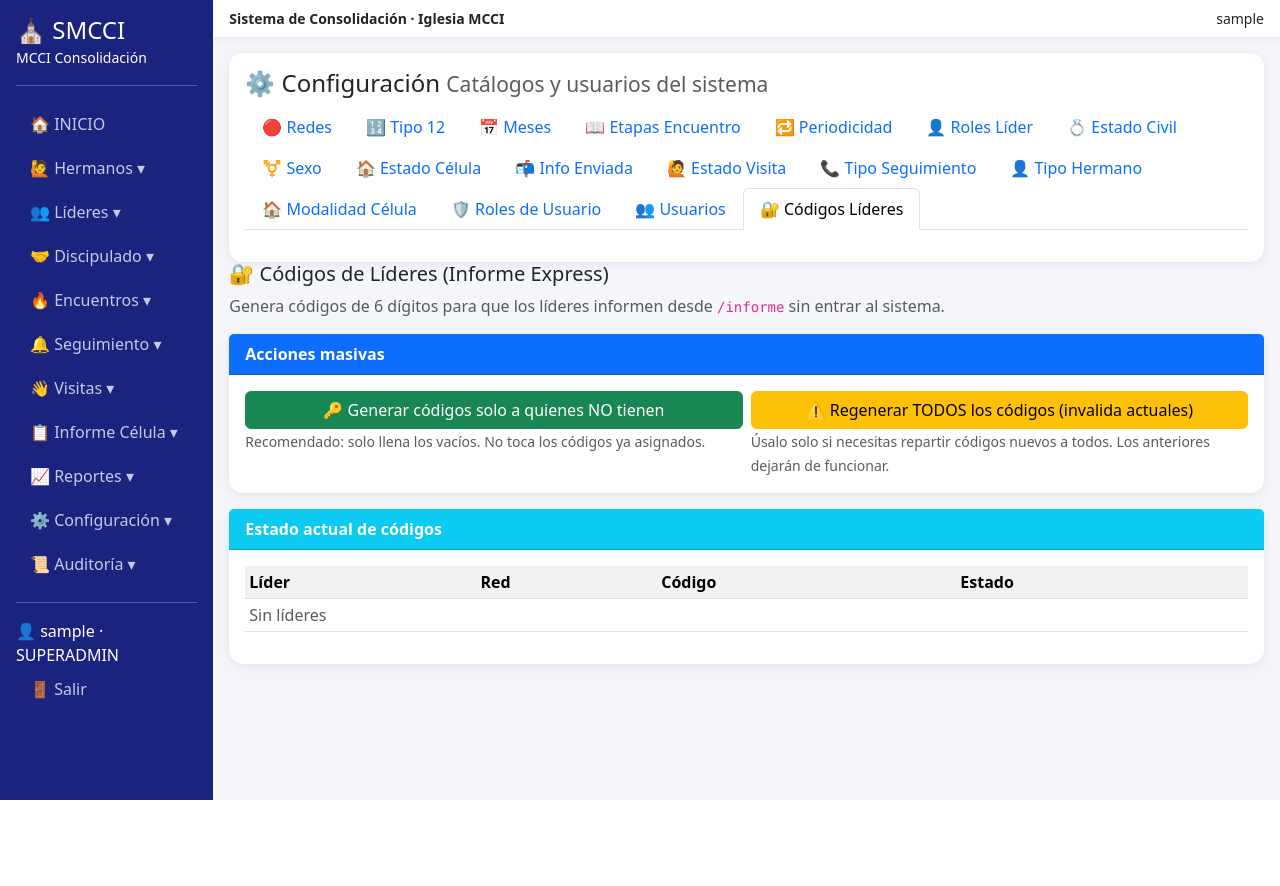
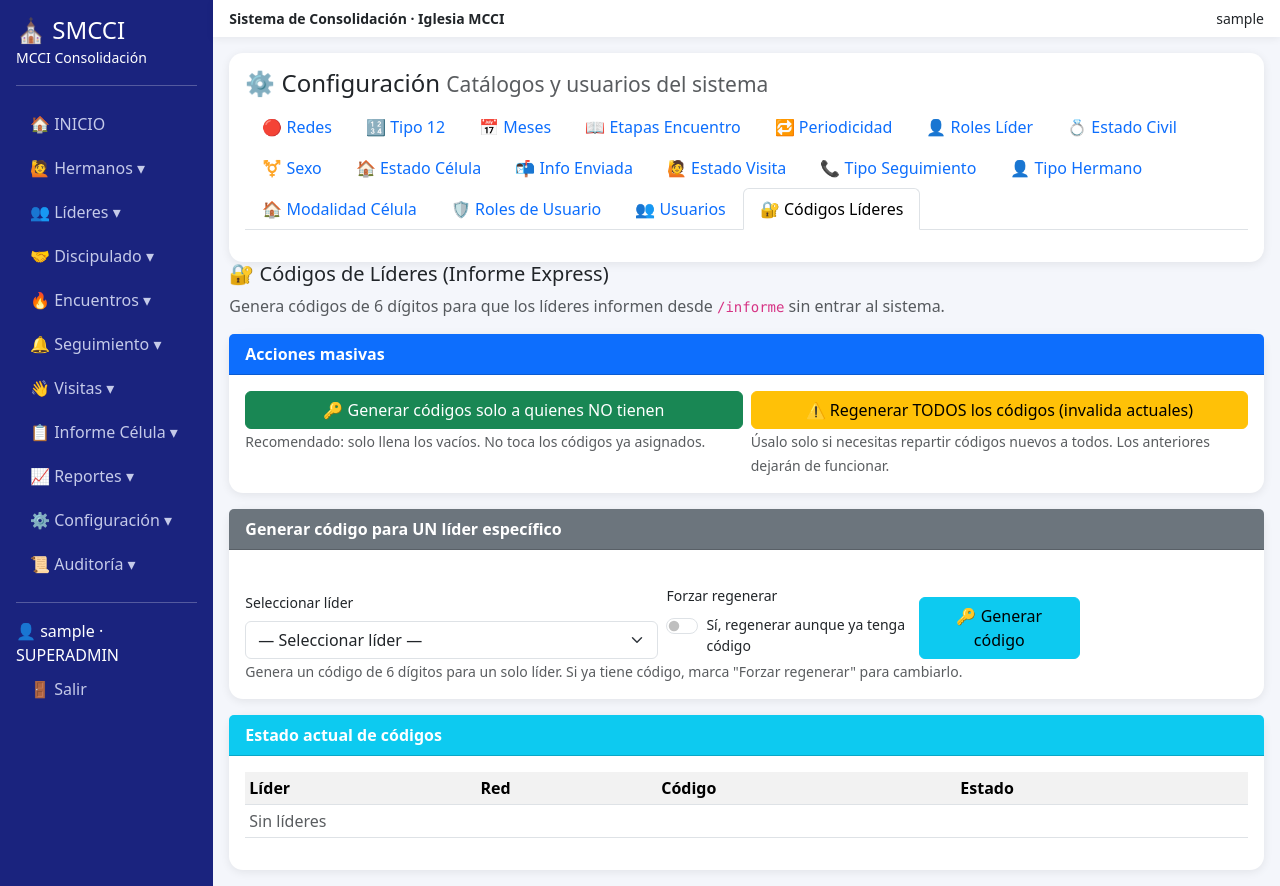
Before and after one commit to aeot69-cyber/smcci-backend, a Flask app: page /configuracion in a window 1280 px wide, after a click on "🔐 Códigos Líderes". Before the commit the page ends 800 px from the top, so only its background shows below. Run offline with Flask 3, Linux system fonts and the light colour scheme; the visitor is signed in with stand-in values (Sample User, id 1); data that the repository does not hold is empty; some libraries are stand-ins or nearby versions.

Commit message:
Allow ADMIN to generate leader codes (Configuración → Códigos Líderes)
- Template: show Códigos Líderes tab for SUPERADMIN and ADMIN
- Backend: allow SUPERADMIN and ADMIN in 3 handlers (generar_codigos_lideres, generar_codigo_un_lider)
- Opción individual ya implementada: selector + forzar regenerar

```diff
--- a/app.py
+++ b/app.py
@@ -2328,10 +2328,10 @@ def configuracion_accion():
                             log_audit("RESET_CLAVE","usuarios", f"id={item_id}")
                             flash(f"Contraseña actualizada (usuario id {item_id}) — deberá cambiarla al ingresar", "ok")
 
-            # === GENERAR CÓDIGOS DE LÍDERES (solo SUPERADMIN) ===
+            # === GENERAR CÓDIGOS DE LÍDERES (SUPERADMIN y ADMIN) ===
             elif accion == "generar_codigos_lideres":
-                if session.get("rol") != "SUPERADMIN":
-                    flash("Solo SUPERADMIN puede generar códigos de líderes", "error")
+                if session.get("rol") not in ("SUPERADMIN", "ADMIN"):
+                    flash("Solo SUPERADMIN y ADMIN pueden generar códigos de líderes", "error")
                 else:
                     modo = f.get("modo", "faltantes")  # "faltantes" | "todos"
                     import secrets, string
@@ -2377,6 +2377,32 @@ def configuracion_accion():
                         flash(f"✅ {len(lideres)} códigos generados ({'TODOS' if modo=='todos' else 'solo faltantes'})", "ok")
                         return send_file(buf, as_attachment=True, download_name=f"codigos_lideres_{date.today().isoformat()}.xlsx",
                             mimetype="application/vnd.openxmlformats-officedocument.spreadsheetml.sheet")
+
+            # === GENERAR CÓDIGO PARA UN SOLO LÍDER ===
+            elif accion == "generar_codigo_un_lider":
+                if session.get("rol") not in ("SUPERADMIN", "ADMIN"):
+                    flash("Solo SUPERADMIN y ADMIN pueden generar códigos de líderes", "error")
+                else:
+                    lider_id = f.get("lider_id", "").strip()
+                    forzar = f.get("forzar") == "on"
+                    if not lider_id:
+                        flash("Debe seleccionar un líder", "error")
+                    else:
+                        # Verificar si ya tiene código
+                        actual = q("SELECT codigo_informe FROM lideres WHERE id=%s", (lider_id,), one=True)
+                        if actual and actual["codigo_informe"] and not forzar:
+                            flash(f"El líder ya tiene código ({actual['codigo_informe']}). Marque 'Forzar regenerar' para cambiarlo.", "error")
+                        else:
+                            import secrets, string
+                            codigos_usados = set(r["codigo_informe"] for r in q("SELECT codigo_informe FROM lideres WHERE codigo_informe IS NOT NULL"))
+                            while True:
+                                codigo = ''.join(secrets.choice(string.digits) for _ in range(6))
+                                if codigo not in codigos_usados:
+                                    codigos_usados.add(codigo)
+                                    break
+                            q("UPDATE lideres SET codigo_informe=%s WHERE id=%s", (codigo, lider_id), commit=True)
+                            nombre = q("SELECT h.nombre_completo FROM lideres l JOIN hermanos h ON h.id=l.hermano_id WHERE l.id=%s", (lider_id,), one=True)
+                            flash(f"✅ Código generado para {nombre['nombre_completo']}: <strong>{codigo}</strong>", "ok")
 
         else:
             tablas_validas = [c["tabla"] for c in CATALOGOS]
--- a/templates/configuracion.html
+++ b/templates/configuracion.html
@@ -7,7 +7,7 @@
 <li class="nav-item"><a class="nav-link" data-bs-toggle="tab" href="#{{cat.key}}">{{cat.icon}} {{cat.nombre}}</a></li>
 {% endfor %}
 <li class="nav-item"><a class="nav-link" data-bs-toggle="tab" href="#usuarios">👥 Usuarios</a></li>
-{% if rol == 'SUPERADMIN' %}<li class="nav-item"><a class="nav-link" data-bs-toggle="tab" href="#codigos_lideres">🔐 Códigos Líderes</a></li>{% endif %}
+{% if rol in ['SUPERADMIN', 'ADMIN'] %}<li class="nav-item"><a class="nav-link" data-bs-toggle="tab" href="#codigos_lideres">🔐 Códigos Líderes</a></li>{% endif %}
 </ul>
 
 <div class="tab-content mt-3">
@@ -249,7 +249,7 @@ function editarIcono(tabla, id, actual) {
 }
 </script>
 
-{% if rol == 'SUPERADMIN' %}
+{% if rol in ['SUPERADMIN', 'ADMIN'] %}
 <div class="tab-pane fade" id="codigos_lideres">
   <h5>🔐 Códigos de Líderes (Informe Express)</h5>
   <p class="text-muted">Genera códigos de 6 dígitos para que los líderes informen desde <code>/informe</code> sin entrar al sistema.</p>
@@ -277,6 +277,37 @@ function editarIcono(tabla, id, actual) {
           <small class="text-muted text-danger">Úsalo solo si necesitas repartir códigos nuevos a todos. Los anteriores dejarán de funcionar.</small>
         </div>
       </div>
+    </div>
+  </div>
+
+  <div class="card mb-3">
+    <div class="card-header bg-secondary text-white"><strong>Generar código para UN líder específico</strong></div>
+    <div class="card-body">
+      <form method="post" class="row g-2 align-items-end">
+        <input type="hidden" name="catalogo" value="__usuarios__">
+        <input type="hidden" name="accion" value="generar_codigo_un_lider">
+        <div class="col-md-5">
+          <label class="form-label small">Seleccionar líder</label>
+          <select class="form-select" name="lider_id" required>
+            <option value="">— Seleccionar líder —</option>
+            {% for l in lideres %}
+            <option value="{{l.id}}">{{l.nombre_completo}} ({{l.red}})</option>
+            {% endfor %}
+          </select>
+        </div>
+        <div class="col-md-3">
+          <label class="form-label small">Forzar regenerar</label>
+          <div class="form-check form-switch">
+            <input class="form-check-input" type="checkbox" name="forzar" id="forzar_regenerar">
+            <label class="form-check-label small" for="forzar_regenerar">Sí, regenerar aunque ya tenga código</label>
+          </div>
+        </div>
+        <div class="col-md-2">
+          <label class="form-label small">&nbsp;</label>
+          <button class="btn btn-info w-100" type="submit">🔑 Generar código</button>
+        </div>
+      </form>
+      <small class="text-muted">Genera un código de 6 dígitos para un solo líder. Si ya tiene código, marca "Forzar regenerar" para cambiarlo.</small>
     </div>
   </div>
 
--- a/templates/informe_express.html
+++ b/templates/informe_express.html
@@ -81,17 +81,17 @@
         <div class="col-12">
           <label class="form-label">Discípulos que asistieron</label>
           <textarea class="form-control" name="asistieron" rows="2"
-                    placeholder="Nombres separados por coma...">{{ existente.discipulos_asistieron if existente else '' }}</textarea>
+                    placeholder="Nombres separados por coma..."></textarea>
         </div>
         <div class="col-12">
           <label class="form-label">Discípulos que NO asistieron (nombre - motivo)</label>
           <textarea class="form-control" name="no_asistieron" rows="2"
-                    placeholder="Juan - trabajo; María - enfermedad...">{{ existente.discipulos_no_asistieron if existente else '' }}</textarea>
+                    placeholder="Juan - trabajo; María - enfermedad..."></textarea>
         </div>
         <div class="col-md-6">
           <label class="form-label">Ofrenda</label>
           <input class="form-control" type="number" step="0.01" name="ofrenda"
-                 value="{{ existente.ofrenda if existente else '0' }}" min="0">
+                 value="" min="0" placeholder="0.00">
         </div>
         <div class="col-md-6">
           <label class="form-label">Tipo de ofrenda</label>
```
